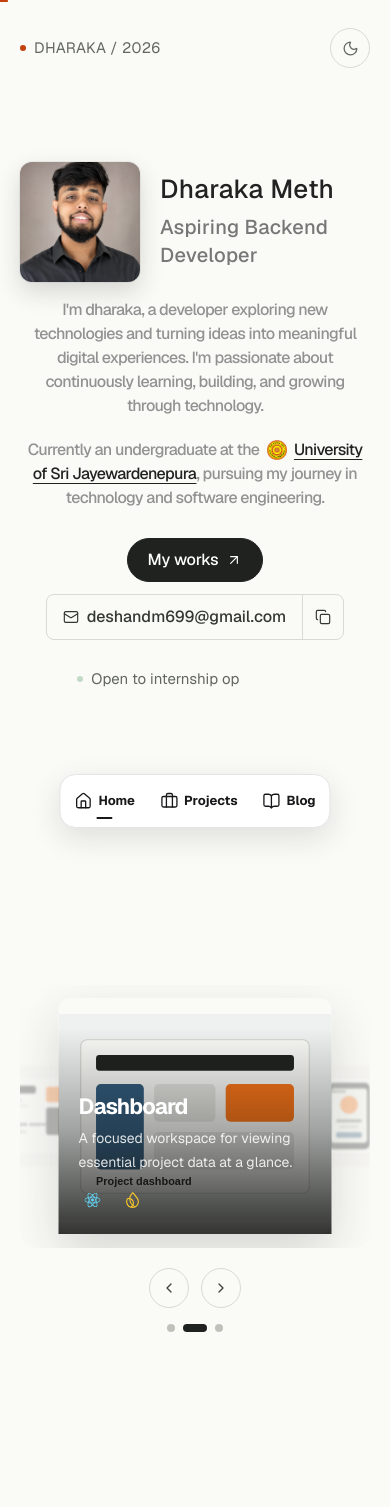
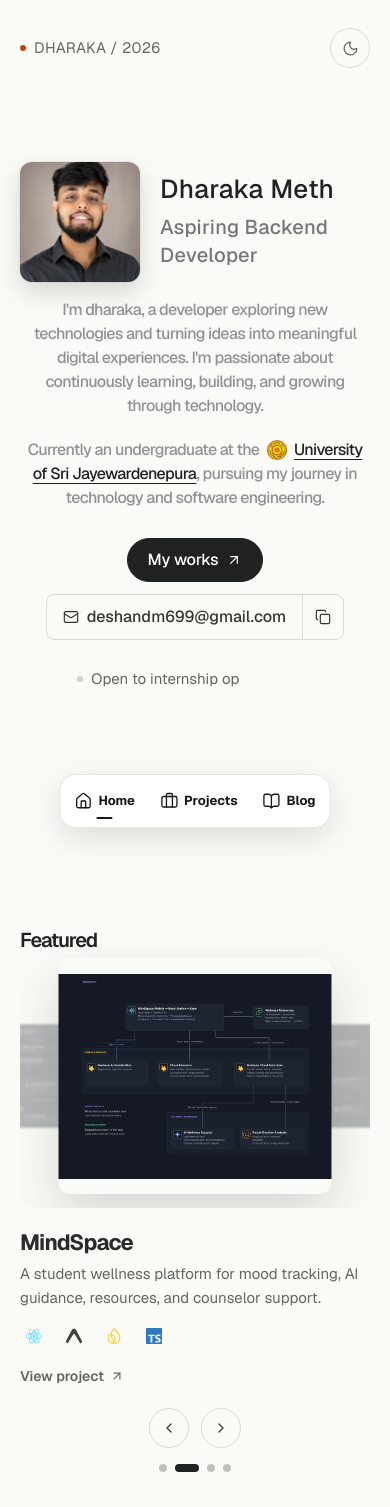
Before and after one commit to DHARAKA-METH/portfolio, a Next.js app: page / in a window 390 px wide. Shown: the top 1507 px of the page. Built offline with nearby package versions, Linux system fonts and the light colour scheme.

Commit message:
feat:add images to slider

```diff
--- a/app/(pages)/Blogs/page.tsx
+++ b/app/(pages)/Blogs/page.tsx
@@ -27,7 +27,7 @@ export default function BlogsPage() {
   useEffect(() => {
     const timer = window.setTimeout(
       () => setShowLoader(false),
-      prefersReducedMotion ? 0 : 500,
+      prefersReducedMotion ? 0 : 300,
     );
     return () => window.clearTimeout(timer);
   }, [prefersReducedMotion]);
--- a/app/(pages)/projectSection/page.tsx
+++ b/app/(pages)/projectSection/page.tsx
@@ -144,7 +144,7 @@ export default function ProjectSectionPage() {
   useEffect(() => {
     const timer = window.setTimeout(
       () => setShowLoader(false),
-      prefersReducedMotion ? 0 : 500,
+      prefersReducedMotion ? 0 : 300,
     );
     return () => window.clearTimeout(timer);
   }, [prefersReducedMotion]);
@@ -201,6 +201,28 @@ export default function ProjectSectionPage() {
     return () => context.revert();
   }, [contentReady, prefersReducedMotion]);
 
+  useEffect(() => {
+    if (!contentReady) return;
+
+    const scrollToProjectHash = () => {
+      const hash = window.location.hash.slice(1);
+      if (!hash) return;
+
+      document.getElementById(decodeURIComponent(hash))?.scrollIntoView({
+        behavior: prefersReducedMotion ? "auto" : "smooth",
+        block: "start",
+      });
+    };
+
+    const frame = window.requestAnimationFrame(scrollToProjectHash);
+    window.addEventListener("hashchange", scrollToProjectHash);
+
+    return () => {
+      window.cancelAnimationFrame(frame);
+      window.removeEventListener("hashchange", scrollToProjectHash);
+    };
+  }, [contentReady, prefersReducedMotion]);
+
   return (
     <>
       <AnimatePresence onExitComplete={() => setContentReady(true)}>
@@ -218,7 +240,7 @@ export default function ProjectSectionPage() {
 
       <div className="mt-[-60px] divide-y divide-[#E5E6E1] border-t border-[#E5E6E1] dark:divide-[#282B26] dark:border-[#282B26]">
         {projects.map((project) => (
-          <article data-project-reveal className="py-20 lg:py-32" key={project.title}>
+          <article data-project-reveal className="scroll-mt-20 py-20 lg:py-32" id={project.slug} key={project.slug}>
             <div className="w-full">
               <p className={`${displayFont} text-[14px] text-[#898E86] dark:text-[#7D8279]`}>
                 {project.period.join(" - ")}
--- a/app/page.tsx
+++ b/app/page.tsx
@@ -18,14 +18,22 @@ import { FaLinkedin } from "react-icons/fa6";
 import { ShinyButton } from "@/registry/magicui/shiny-button";
 import { PortfolioLoader } from "@/components/ui/portfolio-loader";
 import { blogs } from "@/data/blogs";
+import { projectHighlights } from "@/data/project-highlights";
 import { skills } from "@/data/skills";
 import { volunteerExperiences } from "@/data/volunteers";
 import {
   SiGithub,
   SiFirebase,
+  SiDocker,
+  SiDart,
+  SiExpo,
+  SiFlutter,
   SiInstagram,
+  SiMqtt,
+  SiMysql,
   SiNextdotjs,
   SiReact,
+  SiSpringboot,
   SiTiktok,
   SiTypescript,
   SiX,
@@ -43,38 +51,30 @@ const bodyFont =
 const focusRing =
   "focus-visible:outline-none focus-visible:ring-2 focus-visible:ring-[#F97316] focus-visible:ring-offset-2 focus-visible:ring-offset-[#FAFAF7] dark:focus-visible:ring-[#FF8A65] dark:focus-visible:ring-offset-[#10110F]";
 
-const projectHighlightImages = [
-  {
-    src: "/images/carousel-placeholder-1.svg",
-    alt: "Placeholder project architecture overview",
-    title: "Architecture",
-    description: "A concise system overview connecting frontend, services, and data layers.",
-    technologies: [
-      { name: "Next.js", icon: <SiNextdotjs className="size-4" aria-hidden="true" /> },
-      { name: "TypeScript", icon: <SiTypescript className="size-4 text-[#3178C6]" aria-hidden="true" /> },
-    ],
-  },
-  {
-    src: "/images/carousel-placeholder-2.svg",
-    alt: "Placeholder project dashboard interface",
-    title: "Dashboard",
-    description: "A focused workspace for viewing essential project data at a glance.",
-    technologies: [
-      { name: "React", icon: <SiReact className="size-4 text-[#61DAFB]" aria-hidden="true" /> },
-      { name: "Firebase", icon: <SiFirebase className="size-4 text-[#FFCA28]" aria-hidden="true" /> },
-    ],
-  },
-  {
-    src: "/images/carousel-placeholder-3.svg",
-    alt: "Placeholder project mobile application interface",
-    title: "Mobile experience",
-    description: "A clear mobile flow designed around quick, accessible interactions.",
-    technologies: [
-      { name: "React Native", icon: <SiReact className="size-4 text-[#61DAFB]" aria-hidden="true" /> },
-      { name: "TypeScript", icon: <SiTypescript className="size-4 text-[#3178C6]" aria-hidden="true" /> },
-    ],
-  },
-];
+const projectHighlightIcons: Record<string, ReactNode> = {
+  "Spring Boot": <SiSpringboot className="size-4 text-[#6DB33F]" aria-hidden="true" />,
+  "Next.js": <SiNextdotjs className="size-4" aria-hidden="true" />,
+  Docker: <SiDocker className="size-4 text-[#2496ED]" aria-hidden="true" />,
+  MySQL: <SiMysql className="size-4 text-[#4479A1]" aria-hidden="true" />,
+  "React Native": <SiReact className="size-4 text-[#61DAFB]" aria-hidden="true" />,
+  Expo: <SiExpo className="size-4" aria-hidden="true" />,
+  Firebase: <SiFirebase className="size-4 text-[#FFCA28]" aria-hidden="true" />,
+  TypeScript: <SiTypescript className="size-4 text-[#3178C6]" aria-hidden="true" />,
+  Flutter: <SiFlutter className="size-4 text-[#02569B]" aria-hidden="true" />,
+  Dart: <SiDart className="size-4 text-[#0175C2]" aria-hidden="true" />,
+  MQTT: <SiMqtt className="size-4 text-[#660066]" aria-hidden="true" />,
+};
+
+const projectHighlightImages = projectHighlights.map((highlight) => ({
+  src: highlight.imageUrl,
+  alt: `${highlight.title} project highlight`,
+  title: highlight.title,
+  description: highlight.description,
+  technologies: highlight.technologies.map((technology) => ({ name: technology, icon: projectHighlightIcons[technology] })),
+  href: highlight.href,
+  external: highlight.external,
+  linkLabel: highlight.external ? "View on LinkedIn" : "View project",
+}));
 
 const introduction =
   "I'm Dharaka, a developer exploring new technologies and turning ideas into meaningful digital experiences. I'm passionate about continuously learning, building, and growing through technology. Currently an undergraduate at the University of Sri Jayewardenepura, pursuing my journey in technology and software engineering.";
@@ -158,7 +158,7 @@ export default function HomePage() {
   useEffect(() => {
     const timer = window.setTimeout(
       () => setShowLoader(false),
-      prefersReducedMotion ? 0 : 1750,
+      prefersReducedMotion ? 0 : 700,
     );
     return () => window.clearTimeout(timer);
   }, [prefersReducedMotion]);
@@ -682,8 +682,8 @@ export default function HomePage() {
                   </Timeline>
                 </Section> */}
                 <Section id="project-highlights">
-                  <SectionTitle>Project highlights</SectionTitle>
-                  <ImageCarousel images={projectHighlightImages} autoPlay interval={4000} showIndicators />
+                  <SectionTitle>Featured</SectionTitle>
+                  <ImageCarousel className="mt-[-40px]" images={projectHighlightImages} autoPlay interval={4000} showIndicators />
                 </Section>
                 <Section id="volunteer">
                   <SectionTitle>Activities & Contributions</SectionTitle>
--- a/components/ui/image-carousel.tsx
+++ b/components/ui/image-carousel.tsx
@@ -2,8 +2,9 @@
 
 import { useEffect, useRef, useState, type KeyboardEvent, type ReactNode } from "react";
 import Image from "next/image";
+import Link from "next/link";
 import { AnimatePresence, motion, useReducedMotion } from "framer-motion";
-import { ChevronLeft, ChevronRight } from "lucide-react";
+import { ArrowUpRight, ChevronLeft, ChevronRight } from "lucide-react";
 
 export type ImageCarouselImage = {
   src: string;
@@ -14,6 +15,9 @@ export type ImageCarouselImage = {
     name: string;
     icon: ReactNode;
   }[];
+  href?: string;
+  external?: boolean;
+  linkLabel?: string;
 };
 
 type ImageCarouselProps = {
@@ -154,25 +158,51 @@ export function ImageCarousel({
               transition={{ duration: prefersReducedMotion ? 0 : 0.48, ease: [0.22, 1, 0.36, 1] }}
             >
               <Image className="object-contain" src={activeImage.src} alt={activeImage.alt} fill sizes="(min-width: 1024px) 760px, (min-width: 640px) 78vw, 90vw" priority={currentIndex === 0} />
-              {(activeImage.title || activeImage.description || activeImage.technologies?.length) && (
-                <figcaption className="absolute inset-x-0 bottom-0 bg-gradient-to-t from-[#10110F]/85 via-[#10110F]/35 to-transparent px-5 pt-16 pb-5 text-white sm:px-7 sm:pb-6">
-                  {activeImage.title && <h3 className="text-[22px] leading-7 font-bold tracking-[-0.04em] sm:text-[26px]">{activeImage.title}</h3>}
-                  {activeImage.description && <p className="mt-1.5 max-w-[60ch] text-[14px] leading-6 text-white/85 sm:text-[15px]">{activeImage.description}</p>}
+            </motion.figure>
+          </AnimatePresence>
+        </div>
+      </motion.div>
+
+      {(activeImage.title || activeImage.description || activeImage.technologies?.length || activeImage.href) && (
+        <AnimatePresence mode="wait" initial={false}>
+          <motion.div
+            className="mt-5"
+            key={`slide-content-${currentIndex}`}
+            initial={{ opacity: 0, y: prefersReducedMotion ? 0 : 8 }}
+            animate={{ opacity: 1, y: 0 }}
+            exit={{ opacity: 0, y: prefersReducedMotion ? 0 : -8 }}
+            transition={{ duration: prefersReducedMotion ? 0 : 0.25, ease: [0.22, 1, 0.36, 1] }}
+          >
+            {activeImage.title && <h3 className="text-[22px] leading-7 font-bold tracking-[-0.04em] text-[#292C28] sm:text-[26px] dark:text-[#E8EAE5]">{activeImage.title}</h3>}
+            {activeImage.description && <p className="mt-1.5 max-w-[60ch] text-[15px] leading-6 text-[#62675F] sm:text-[16px] dark:text-[#A6ABA1]">{activeImage.description}</p>}
             {activeImage.technologies?.length && (
               <div className="mt-3 flex items-center gap-3" aria-label="Technology stack">
                 {activeImage.technologies.map((technology) => (
-                        <span className="grid size-7 place-items-center text-white" key={technology.name} role="img" aria-label={technology.name} title={technology.name}>
+                  <span className="group relative grid size-7 place-items-center text-[#40443E] dark:text-[#C5C9C0]" key={technology.name} role="img" aria-label={technology.name}>
                     {technology.icon}
+                    <span className="pointer-events-none absolute top-full left-1/2 z-20 mt-2 -translate-x-1/2 whitespace-nowrap rounded-md bg-[#20221F] px-2 py-1 text-[12px] font-medium text-white opacity-0 transition-opacity duration-150 group-hover:opacity-100 dark:bg-[#F2F3EE] dark:text-[#10110F]" aria-hidden="true">
+                      {technology.name}
+                    </span>
                   </span>
                 ))}
               </div>
             )}
-                </figcaption>
+            {activeImage.href && (
+              activeImage.external ? (
+                <a className={`${focusRing} mt-4 inline-flex items-center gap-1.5 rounded-sm text-[14px] font-semibold text-[#62675F] transition-colors hover:text-[#20221F] dark:text-[#A6ABA1] dark:hover:text-[#F2F3EE]`} href={activeImage.href} target="_blank" rel="noreferrer">
+                  {activeImage.linkLabel ?? "View highlight"}
+                  <ArrowUpRight className="size-3.5" aria-hidden="true" />
+                </a>
+              ) : (
+                <Link className={`${focusRing} mt-4 inline-flex items-center gap-1.5 rounded-sm text-[14px] font-semibold text-[#62675F] transition-colors hover:text-[#20221F] dark:text-[#A6ABA1] dark:hover:text-[#F2F3EE]`} href={activeImage.href}>
+                  {activeImage.linkLabel ?? "View project"}
+                  <ArrowUpRight className="size-3.5" aria-hidden="true" />
+                </Link>
+              )
             )}
-            </motion.figure>
+          </motion.div>
         </AnimatePresence>
-        </div>
-      </motion.div>
+      )}
 
       {hasMultipleImages && (
         <div className="mt-5 flex flex-col items-center gap-4">
--- /dev/null
+++ b/data/project-highlights.ts
@@ -0,0 +1,46 @@
+export type ProjectHighlight = {
+  id: string;
+  title: string;
+  description: string;
+  technologies: string[];
+  imageUrl: string;
+  href: string;
+  external?: boolean;
+};
+
+export const projectHighlights: ProjectHighlight[] = [
+    {
+    id: "rescuepaws",
+    title: "RescuePaws",
+    description: "A microservices platform for reporting and coordinating stray dog rescue cases.",
+    technologies: ["Spring Boot", "Next.js", "Spring Cloud Gateway", "JWT", "MySQL", "Docker", "NGINX", "Cloudinary"],
+    imageUrl: "/images/rescuepaws-architecture-adjusted-1920x1440.png",
+    href: "/projectSection/#rescuepaws",
+  },
+    {
+    id: "mindspace",
+    title: "MindSpace",
+    description: "A student wellness platform for mood tracking, AI guidance, resources, and counselor support.",
+    technologies: ["React Native", "Expo", "Firebase", "TypeScript"],
+    imageUrl: "/images/mindspace-architecture-1920x1440.png",
+    href: "/projectSection/#mindspace",
+  },
+
+  {
+    id: "kazu",
+    title: "KaZU",
+    description: "An IoT pet-tracking app with GPS, safe zones, live updates, and alerts.",
+    technologies: ["Flutter", "Dart", "MQTT", "Firebase"],
+    imageUrl: "/images/kazu-architecture-1920x1440.png",
+    href: "/projectSection#kazu",
+  },
+  {
+    id: "member-of-the-month",
+    title: "Member of the Month",
+    description: "Recognized as CSDS Member of the Month for August for my dedication and contributions as an IT member and developer.",
+    technologies: [],
+    imageUrl: "/images/member-of-august-1920x1440.png",
+    href: "https://www.linkedin.com/posts/career-skills-development-society_memberofthemonth-csds-cgu-activity-7505815636682510336-glPm?utm_source=social_share_send&utm_medium=member_desktop_web&rcm=ACoAADZ1nZkBrhl0FrnwwBwMyEvUJkGEoKruecE",
+    external: true,
+  },
+];
--- a/data/projects.ts
+++ b/data/projects.ts
@@ -1,5 +1,6 @@
 export const projects = [
   {
+    slug: "jesa-2026",
     title: "J'pura Employability Skills Awards: JESA 2026",
     period: ["Jun 2026", "Jul 2026"],
     role: "Web Developer",
@@ -17,6 +18,7 @@ export const projects = [
     linkLabel: "Visit jesa.lk",
   },
     {
+    slug: "rescuepaws",
     title: "RescuePaws - Stray Dog Management System",
     period: ["Mar 2026", "Apr 2026"],
     role: "Full-Stack Developer",
@@ -31,6 +33,7 @@ export const projects = [
     linkLabel: "View on GitHub",
   },
   {
+    slug: "mindspace",
     title: "MindSpace - Mental Wellness Support Platform",
     period: ["Jul 2026", "Aug 2026"],
     role: "Mobile Application Developer",
@@ -53,6 +56,7 @@ export const projects = [
     linkLabel: "View on GitHub",
   },
       {
+    slug: "kazu",
     title: "KaZU",
     period: ["Oct 2025", "Dec 2025"],
     role: "Mobile Application Developer",
@@ -78,6 +82,7 @@ export const projects = [
   },
 
   {
+    slug: "smart-tourist-platform",
     title: "SmartTouristPlatform",
     period: ["Jun  2026", "Jun  2026"],
     role: "Backend Developer",
@@ -93,6 +98,7 @@ export const projects = [
   },
 
   {
+    slug: "job-zone",
     title: "Job Zone",
     period: ["Dec 2025", "Jan 2026"],
     role: "Backend Developer",
@@ -107,6 +113,7 @@ export const projects = [
     linkLabel: "View on GitHub",
   },
   {
+  slug: "subscription-tracker-api",
   title: "Subscription Tracker API",
   period: ["Apr 2025", "May 2026"],
   role: "Backend Developer",
@@ -121,6 +128,7 @@ export const projects = [
   linkLabel: "View on GitHub",
 },
   {
+  slug: "hospital-management-system",
   title: "Mini Funtional Hospital Management System",
   period: ["Apr 2025", "May 2026"],
   role: "Developer",
```
Also changed, not shown: components/ui/portfolio-loader.tsx (+8 -8 lines), 1 other file (tests, documents, lock files or other folders). Lines whose indentation alone changed are shown as unchanged.
